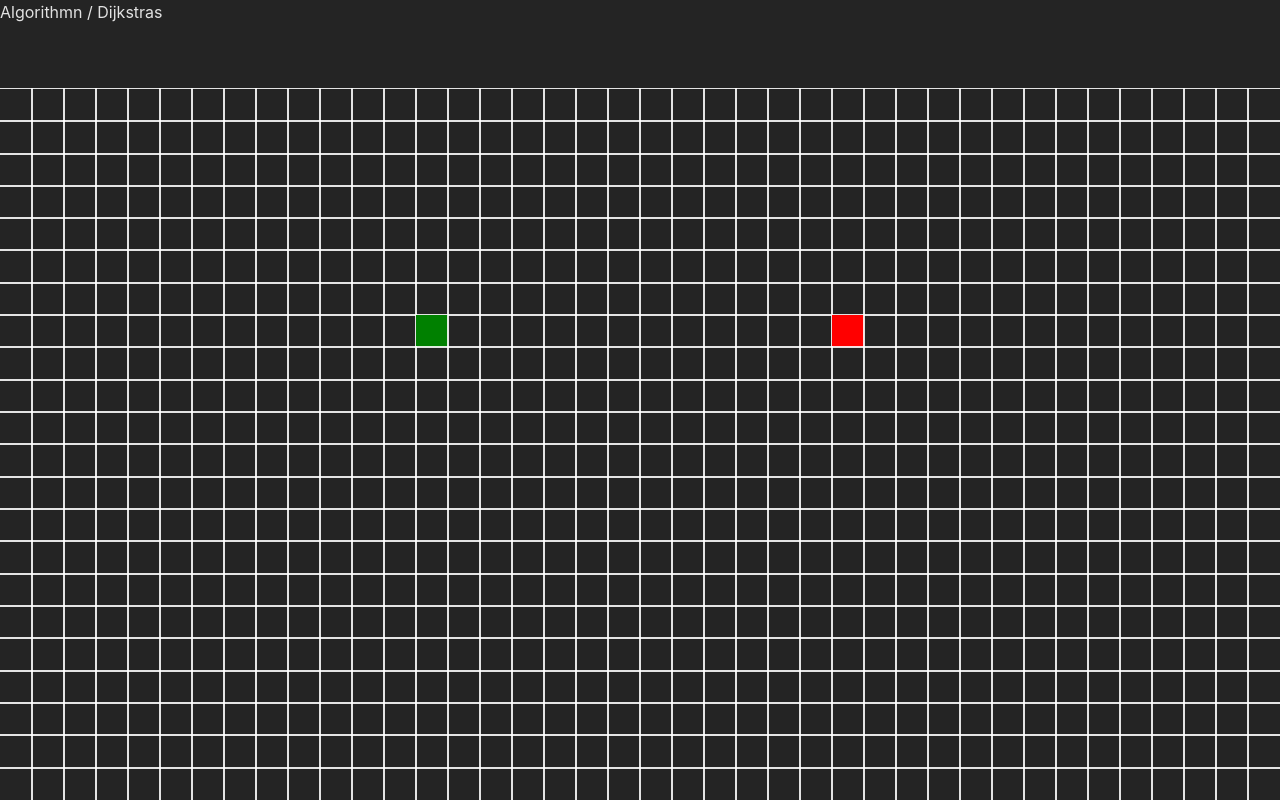
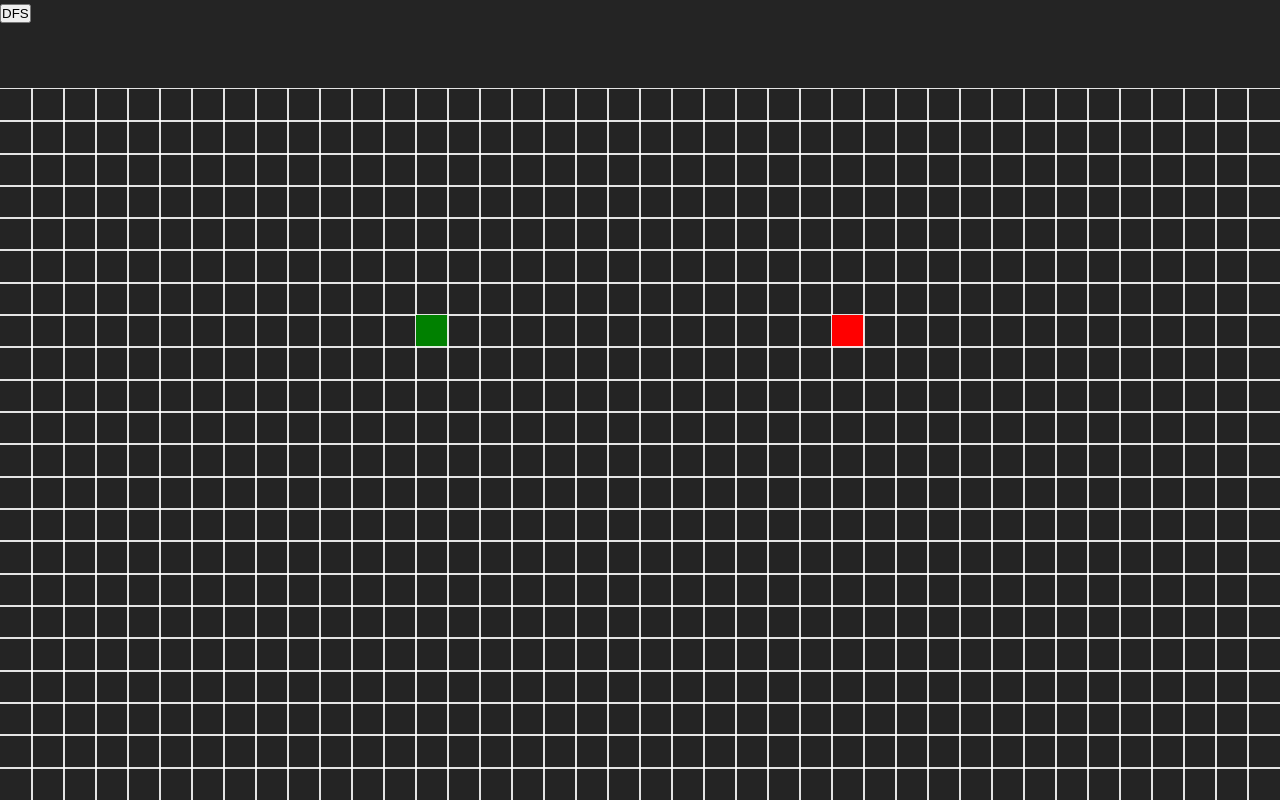
Before and after one commit to jzou9125/pathfinder, a React (Vite) app: page / in a window 1280 px wide. Built offline with nearby package versions, Linux system fonts and the light colour scheme.

Commit message:
moved the navbar into the react component

```diff
--- a/index.html
+++ b/index.html
@@ -7,7 +7,6 @@
     <title>Pathfinder</title>
   </head>
   <body>
-    <nav>Algorithmn / Dijkstras</nav>
     <div id="graph"></div>
     <script type="module" src="/src/main.tsx"></script>
   </body>
--- /dev/null
+++ b/src/Algorithmns/DFS.tsx
@@ -0,0 +1,19 @@
+interface NodeProps {
+    row: number;
+    column: number;
+    isStart: boolean;
+    isTarget: boolean;
+    isVisited: boolean;
+    isWall: boolean;
+    previousNode: null;
+  }
+
+type algorithmProps = {
+  grid: NodeProps[][];
+};
+
+function Dijkstra({ grid }: algorithmProps) {
+  console.log(grid);
+}
+
+export default Dijkstra;
--- a/src/PathFinder.css
+++ b/src/PathFinder.css
@@ -1,7 +1,14 @@
+#container {
+  display: grid;
+  height: 100%;
+  width: 100%;
+  grid-template-rows: 1fr 8fr;
+}
+
 .graph-container {
   display: grid;
+  height: 100%;
+  width: 100%;
   grid-template-rows: repeat(auto-fill, minmax(32px, 1fr));
   grid-template-columns: repeat(auto-fill, minmax(32px, 1fr));
-  height: 100%;
-  width: 100%;
 }
--- a/src/PathFinder.tsx
+++ b/src/PathFinder.tsx
@@ -1,6 +1,7 @@
 import { useEffect, useRef, useState } from "react";
 import "./PathFinder.css";
 import Node from "./Node/Node.js";
+import DFS from "./Algorithmns/DFS.js";
 
 interface NodeProps {
   row: number;
@@ -66,6 +67,11 @@ function PathFinder() {
   };
 
   return (
+    <>
+      <div id="container">
+        <nav>
+          <button onClick={() => DFS({ grid })}> DFS</button>
+        </nav>
         <div className="graph-container" ref={ref}>
           {grid.map((row, x) =>
             row.map((node, y) => (
@@ -79,6 +85,8 @@ function PathFinder() {
             ))
           )}
         </div>
+      </div>
+    </>
   );
 }
 
--- a/src/index.css
+++ b/src/index.css
@@ -22,8 +22,11 @@
 }
 
 body {
-  display: grid;
   height: 100vh;
   width: 100%;
-  grid-template-rows: 1fr 8fr;
 }
+
+#graph {
+  height: 100%;
+  width: 100%;
+}
```
Lines whose indentation alone changed are shown as unchanged.
